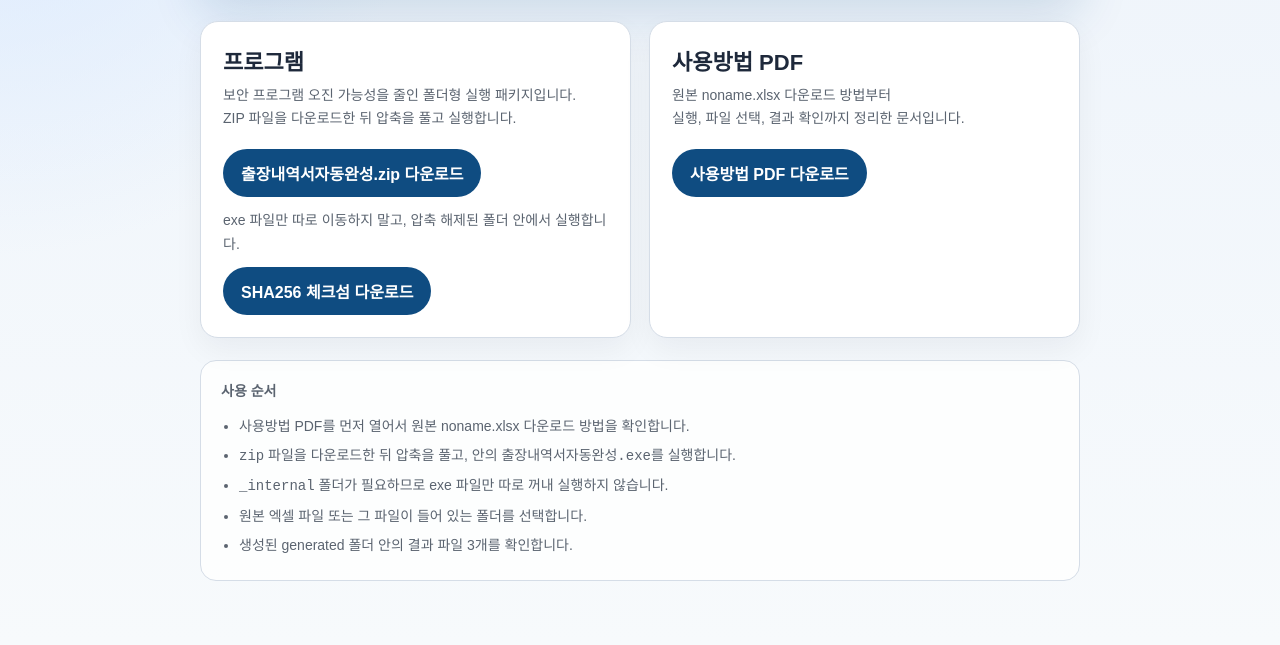
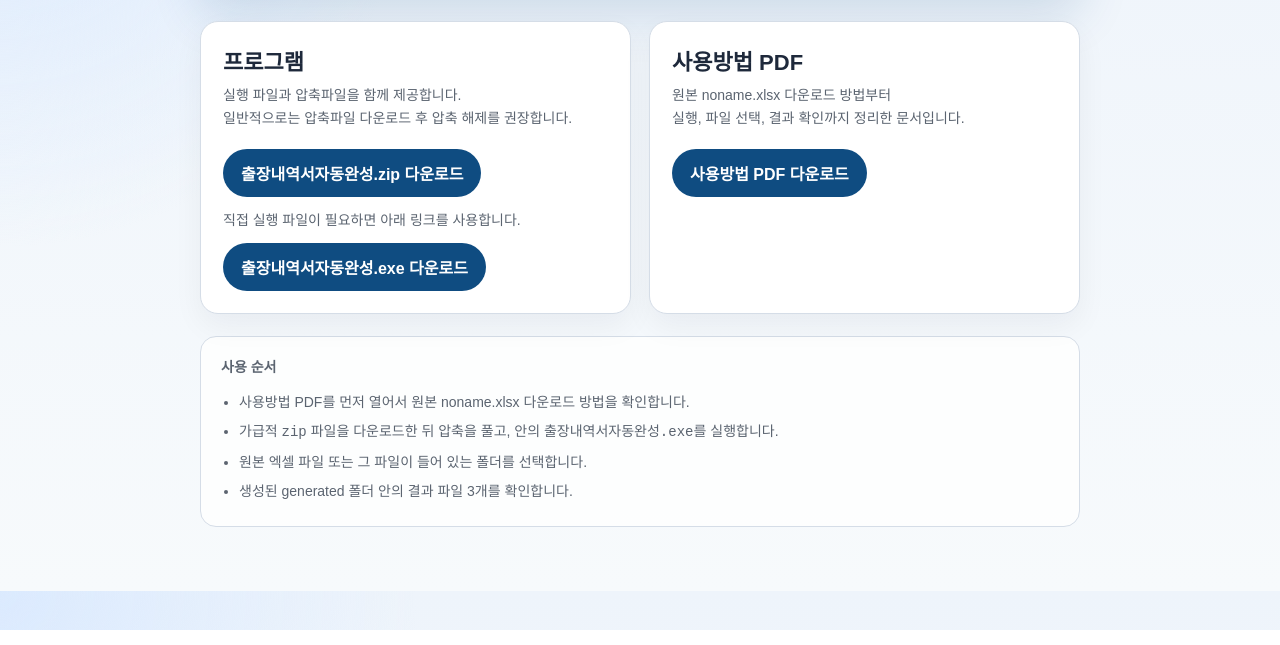
Before and after one commit to rnjsdud4508-debug/travel-report-download-site, a plain HTML site: page index.html in a window 1280 px wide. Shown: the part 170-815 px from the top of the page. Drawn offline with Linux system fonts and the light colour scheme.

Commit message:
Revert "Update travel report release packaging"
This reverts commit 7fbd4f3520f6136fd80ae2d6a636f601ce7693b6.

```diff
--- a/index.html
+++ b/index.html
@@ -109,14 +109,14 @@
       <article class="card">
         <h2>프로그램</h2>
         <div class="meta">
-          보안 프로그램 오진 가능성을 줄인 폴더형 실행 패키지입니다.<br>
-          ZIP 파일을 다운로드한 뒤 압축을 풀고 실행합니다.
+          실행 파일과 압축파일을 함께 제공합니다.<br>
+          일반적으로는 압축파일 다운로드 후 압축 해제를 권장합니다.
         </div>
         <a class="btn" href="files/travel_report_tool.zip" download="travel_report_tool.zip">출장내역서자동완성.zip 다운로드</a>
         <div class="meta" style="margin-top:12px; margin-bottom:0;">
-          exe 파일만 따로 이동하지 말고, 압축 해제된 폴더 안에서 실행합니다.
+          직접 실행 파일이 필요하면 아래 링크를 사용합니다.
         </div>
-        <a class="btn" style="margin-top:10px;" href="files/travel_report_tool.sha256" download="travel_report_tool.sha256">SHA256 체크섬 다운로드</a>
+        <a class="btn" style="margin-top:10px;" href="files/travel_report_tool.exe" download="출장내역서자동완성.exe">출장내역서자동완성.exe 다운로드</a>
       </article>
 
       <article class="card">
@@ -133,8 +133,7 @@
       <strong>사용 순서</strong>
       <ul>
         <li>사용방법 PDF를 먼저 열어서 원본 noname.xlsx 다운로드 방법을 확인합니다.</li>
-        <li><code>zip</code> 파일을 다운로드한 뒤 압축을 풀고, 안의 <code>출장내역서자동완성.exe</code>를 실행합니다.</li>
-        <li><code>_internal</code> 폴더가 필요하므로 exe 파일만 따로 꺼내 실행하지 않습니다.</li>
+        <li>가급적 <code>zip</code> 파일을 다운로드한 뒤 압축을 풀고, 안의 <code>출장내역서자동완성.exe</code>를 실행합니다.</li>
         <li>원본 엑셀 파일 또는 그 파일이 들어 있는 폴더를 선택합니다.</li>
         <li>생성된 generated 폴더 안의 결과 파일 3개를 확인합니다.</li>
       </ul>
```
Also changed, not shown: 2 other files.
